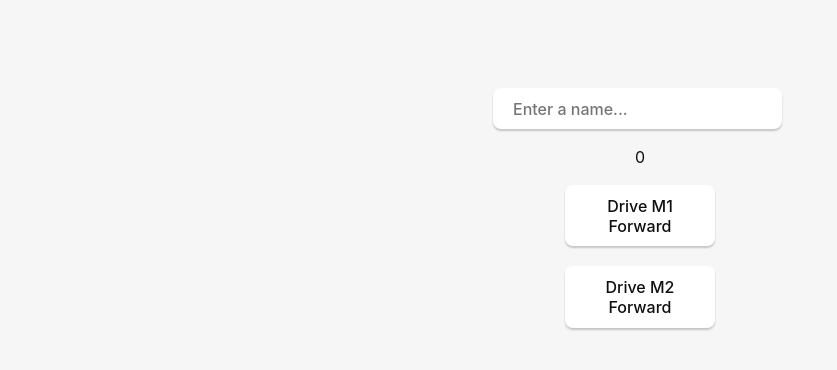
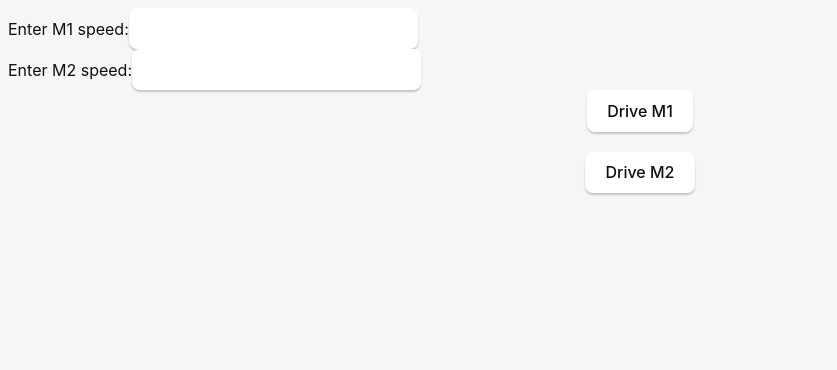
Before and after one commit to lazytatzv/motion_studio, a React (Vite) app: page / in a window 1280 px wide. Shown: the top 370 px of the page, without its empty margins (0-837 px from the left). Built offline with nearby package versions, Linux system fonts and the light colour scheme.

Commit message:
fix error and added inputs to receive user inputs

```diff
--- a/src/App.tsx
+++ b/src/App.tsx
@@ -4,48 +4,62 @@ import { invoke } from "@tauri-apps/api/core";
 import "./App.css";
 
 function App() {
-  const [count, setCount] = useState<number>(0);
-  const increment = () => setCount(count + 1);
+  //const [count, setCount] = useState<number>(0);
+  //const increment = () => setCount(count + 1);
+
+  // Formからモーターのスピードの値を受付け、useStateで更新する
+  const [motorSpeedM1, setMotorSpeedM1] = useState<number | "">("");
+  const [motorSpeedM2, setMotorSpeedM2] = useState<number | "">("");
 
 
+  /*
   async function showCounter() {
     increment();
     await invoke("counter", { count });
     setCounterMsg(`Your count is: ${count}`);
   }
+  */
 
+  // モータ駆動用。Rust関数をinvokeし、裏でシリアル送って回す
+  // M1 Drive -> ID 6
+  // M2 Drive -> ID 7
   const handleForwardM1 = async () => {
-    await invoke("drive_forward", { speed: 100, motor_index: 1 });
+    await invoke("drive_forward", { speed: motorSpeedM1, motor_index: 6 });
   }
 
   const handleForwardM2 = async () => {
-    await invoke("drive_forward", { speed: 100, motor_index: 2});
+    await invoke("drive_forward", { speed: motorSpeedM2, motor_index: 7 });
   }
 
 
 
   return (
-    <main className="container">
+    <main>
+      {/* モーターのスピード値を受け付ける */}
+      <div>
+        <label> Enter M1 speed:
+          <input
+            type="number" // text以外にあるのか？
+            value={motorSpeedM1}
+            onChange={(e) => setMotorSpeedM1(e.target.value === "" ? "" : Number(e.target.value))}
+          />
+        </label>
+      </div>
 
-      <form
-        className="row"
-        onSubmit={(e) => {
-          e.preventDefault();
-          showCounter();
-        }}
-      >
-        <input
-          id="greet-input"
-          onChange={(e) => {
-            setName(e.currentTarget.value);
-          }}
-          placeholder="Enter a name..."
-        />
-      </form>
-      <p>{count}</p>
+      <div>
+        <label> Enter M2 speed:
+          <input
+            type="number"
+            value={motorSpeedM2}
+            onChange={(e) => setMotorSpeedM2(e.target.value === "" ? "" : Number(e.target.value))}
+          />
+        </label>
+      </div>
+
+      {/* 駆動用ボタン */}
       <div className="motor_buttons">
-        <button onClick={handleForwardM1}>Drive M1 Forward</button>
-        <button onClick={handleForwardM2}>Drive M2 Forward</button>
+        <button onClick={handleForwardM1}>Drive M1</button>
+        <button onClick={handleForwardM2}>Drive M2</button>
       </div>
     </main>
   );
```
Also changed, not shown: 1 other file (tests, documents, lock files or other folders).
